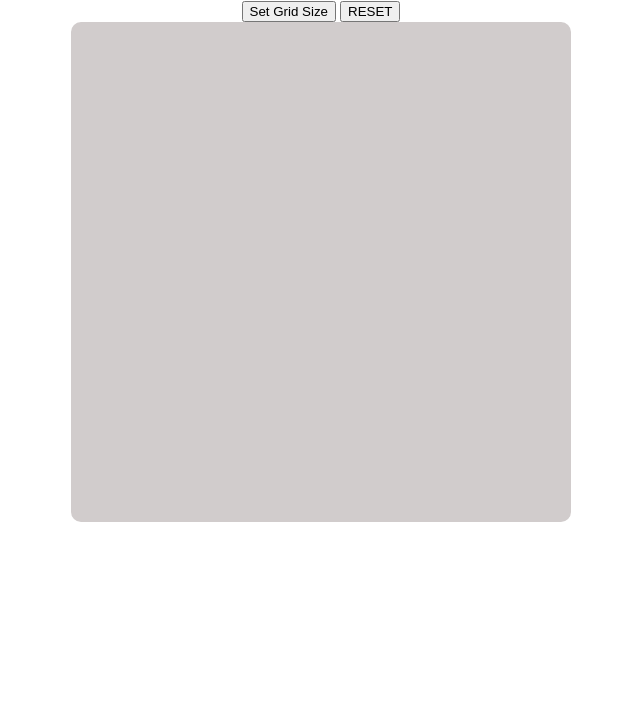
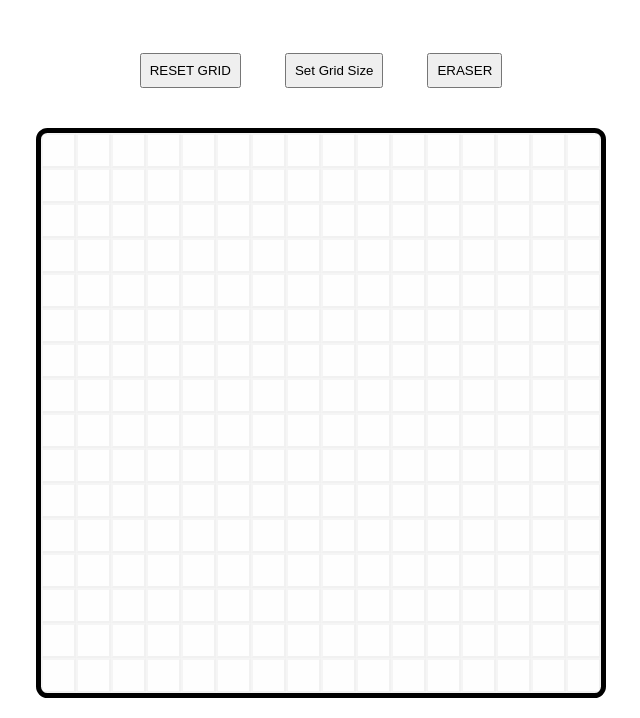
Before and after one commit to kyurshah/etch-a-sketch, a plain HTML site: page index.html in a window 1280 px wide. Shown: the part 87-805 px from the top of the page, without its empty margins (319-959 px from the left). Drawn offline with Linux system fonts and the light colour scheme.

Commit message:
Refactored the entire codebase

```diff
--- a/index.html
+++ b/index.html
@@ -10,12 +10,15 @@
 
 <body>
     <h1>Etch a Sketch</h1>
+
     <div id="buttons">
-        <button>Set Grid Size</button>
-        <button id="resetButton">RESET</button>
+        <button id="resetButton">RESET GRID</button>
+        <button id="gridSizeButton">Set Grid Size</button>
+        <button id="eraserButton">ERASER</button>
     </div>
 
-    <div id="container"></div>
+
+    <div id="gridContainer"></div>
 
 
     <script src="./script.js"></script>
--- a/script.js
+++ b/script.js
@@ -1,35 +1,60 @@
 console.log("this is working");
 
-const container = document.querySelector("#container");
+const gridContainer = document.querySelector("#gridContainer");
 const resetButton = document.querySelector("#resetButton");
+const setGridSize = document.querySelector("#gridSizeButton");
+const eraser = document.querySelector("#eraserButton");
 
 let square = 16;
-let totalSquare = square * square;
-let color = "yellow"
-let initialGridColor = "rgb(209, 204, 204)"
+let totalSquares = square * square;
 
 
-const madeGrid = function() {
-    container.innerHTML = ""
-    for (let i = 0 ; i < totalSquare ; i++) {
-        const grid = document.createElement("div");
-        const gridSize = 100 / square;
+function squareProperty(grid) {
+    let gridSize = 100 / square ;
 
-        grid.innerText = ""
-        grid.className = "grid"
-        grid.style.backgroundColor = initialGridColor;
-        container.appendChild(grid);
-        grid.addEventListener("mouseenter", function () {
-            grid.style.backgroundColor = color;
-        })
-        grid.style.width = `${gridSize}%`;
-        grid.style.height = `${gridSize}%`;
+    grid.innertext = "";
+    grid.className = "square";
+    grid.style.height = `${gridSize}%`;
+    grid.style.width = `${gridSize}%`;
+    grid.style.backgroundColor = "rgb(240, 240, 240)";
+    grid.style.margin = 0;
+    grid.style.padding = 0;
+    grid.style.opacity = 0.05;
+}
+
+function rgbColor() {
+    const red = Math.floor(Math.random() * 256);
+    const green = Math.floor(Math.random ()* 256);
+    const blue = Math.floor(Math.random() * 256);
+
+    return `rgb(${red}, ${green}, ${blue})`;
+
+}
+
+function mouseHoverEffect(grid) {
+    grid.addEventListener("mouseover", function() {
+        grid.style.backgroundColor = rgbColor();
+
+        let currentOpacity = parseFloat(grid.style.opacity);
+        if (currentOpacity < 1) {
+          grid.style.opacity = (currentOpacity + 0.1).toFixed(1);
+        }
+    })
+
+}
+
+function createGrid() {
+
+    for (let i = 0 ; i < totalSquares ; i++) {
+        const grid = document.createElement("button");
+
+        squareProperty(grid);
+        gridContainer.appendChild(grid);
+
+        mouseHoverEffect(grid);
+
+
     }
 }
 
-madeGrid()
-
-
-resetButton.addEventListener("click", function() {
-    madeGrid()
-})
+createGrid()
--- a/style.css
+++ b/style.css
@@ -1,22 +1,28 @@
 body {
-    display: flex;
-    flex-direction: column;
-    justify-content: center;
-    align-items: center;
-}
-
-
-/*  */
-
-#container {
     display: flex;
     justify-content: center;
     align-items: center;
+    flex-direction: column;
+    padding: 10px;
+    margin: 10px;
+    background-color: ;
+}
+
+#buttons {
+    margin: 20px;
+}
+
+button {
+    padding: 8px;
+    margin: 20px;
+}
+
+#gridContainer {
+    height: 35rem;
+    width: 35rem;
+    display: flex;
     flex-wrap: wrap;
-    height: 30rem;
-    width: 30rem;
-    border: rgb(209, 204, 204) solid;
-    border-radius: 10px;
-    border-width: 10px;
-
+    color: rgb(253, 253, 253);
+    border: 5px black solid;
+    border-radius: 2%;
 }
```
